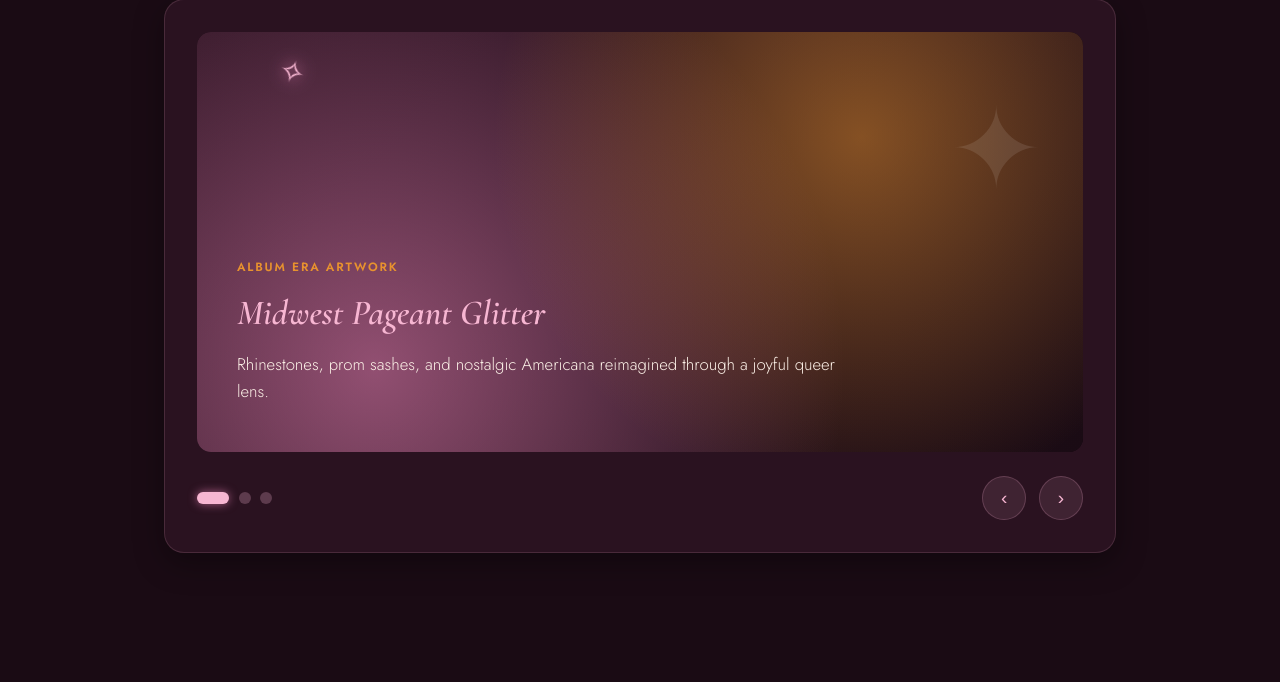
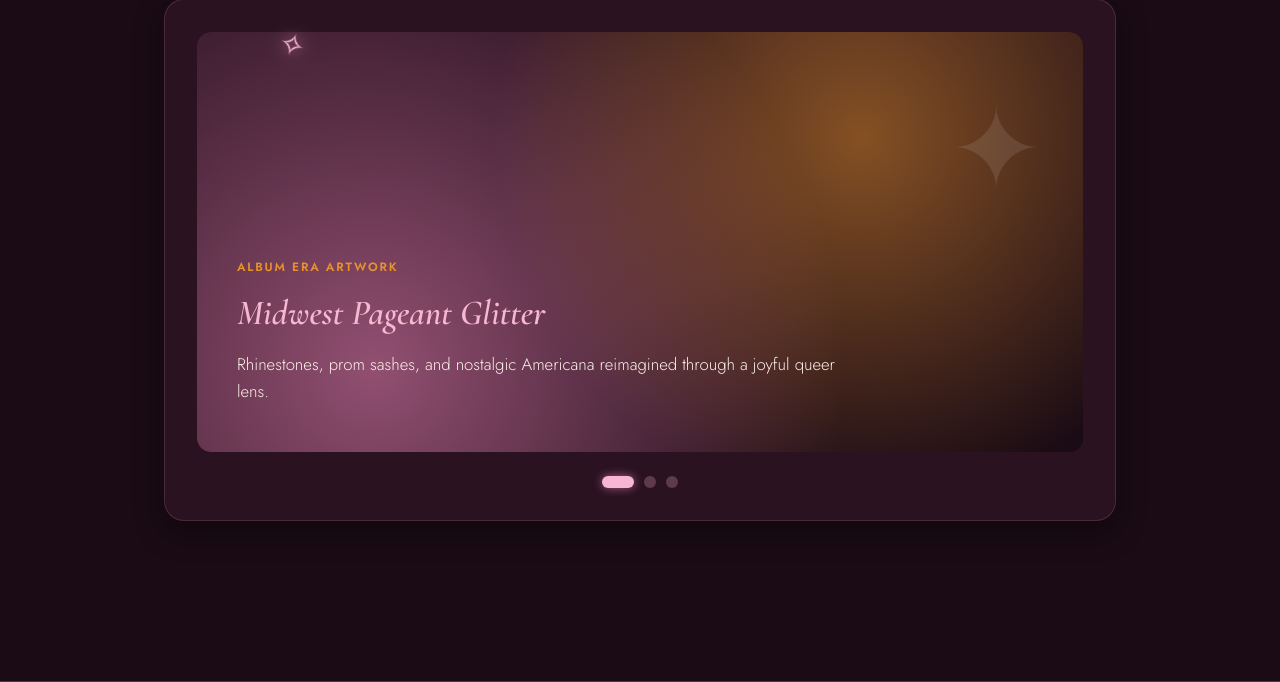
Before and after one commit to charrielmae/Lara-Proj-GWLM1-Ayuban-Bojawe-Buba, a Laravel app: page / in a window 1280 px wide. Shown: the part 3413-4095 px from the top of the page. Run offline with Laravel 12, Linux system fonts and the light colour scheme.

Commit message:
Removing next button and replacing it into directly seeing next images through pointing it with the cursor

```diff
--- a/resources/views/home.blade.php
+++ b/resources/views/home.blade.php
@@ -720,6 +720,13 @@
         border-radius: 14px;
         overflow: hidden;
         background: #11050D;
+        cursor: pointer;
+        transition: transform 0.4s ease, box-shadow 0.4s ease;
+    }
+
+    .slider-viewport:hover {
+        transform: scale(1.01);
+        box-shadow: 0 12px 35px rgba(0, 0, 0, 0.4), 0 0 30px var(--glow-color);
     }
 
     .slide {
@@ -730,7 +737,7 @@
         height: 100%;
         opacity: 0;
         visibility: hidden;
-        transition: opacity 0.6s ease, visibility 0.6s ease, transform 0.6s ease;
+        transition: opacity 0.9s cubic-bezier(0.4, 0, 0.2, 1), visibility 0.9s ease, transform 0.9s cubic-bezier(0.4, 0, 0.2, 1);
         transform: scale(0.98);
         display: flex;
         flex-direction: column;
@@ -805,35 +812,8 @@
     .slider-controls {
         display: flex;
         align-items: center;
-        justify-content: space-between;
+        justify-content: center;
         margin-top: 1.5rem;
-    }
-
-    .slider-nav-btns {
-        display: flex;
-        gap: 0.8rem;
-    }
-
-    .slider-btn {
-        width: 44px;
-        height: 44px;
-        border-radius: 50%;
-        background: rgba(247, 182, 210, 0.1);
-        border: 1px solid var(--border-color);
-        color: var(--pink);
-        font-size: 1.2rem;
-        cursor: pointer;
-        display: flex;
-        align-items: center;
-        justify-content: center;
-        transition: all 0.3s ease;
-    }
-
-    .slider-btn:hover {
-        background: var(--pink);
-        color: var(--btn-text);
-        box-shadow: 0 0 15px var(--glow-color);
-        transform: scale(1.05);
     }
 
     .slider-dots {
@@ -1126,11 +1106,6 @@
                     <span class="dot" data-index="1"></span>
                     <span class="dot" data-index="2"></span>
                 </div>
-
-                <div class="slider-nav-btns">
-                    <button class="slider-btn" id="prevSlide" aria-label="Previous Slide">‹</button>
-                    <button class="slider-btn" id="nextSlide" aria-label="Next Slide">›</button>
-                </div>
             </div>
         </div>
     </section>
@@ -1198,12 +1173,11 @@
         }
 
         // ==========================================
-        // JS REQUIREMENT 1: IMAGE & MOOD SLIDER
+        // JS REQUIREMENT 1: IMAGE & MOOD SLIDER (HOVER TRANSITION)
         // ==========================================
+        const sliderViewport = document.getElementById('imageSlider');
         const slides = document.querySelectorAll('.slide');
         const dots = document.querySelectorAll('.dot');
-        const prevBtn = document.getElementById('prevSlide');
-        const nextBtn = document.getElementById('nextSlide');
         let currentSlide = 0;
         let slideInterval;
 
@@ -1222,39 +1196,28 @@
             showSlide(nextIndex);
         }
 
-        function prevSlide() {
-            let prevIndex = (currentSlide - 1 + slides.length) % slides.length;
-            showSlide(prevIndex);
-        }
-
-        if (nextBtn && prevBtn) {
-            nextBtn.addEventListener('click', () => {
+        if (sliderViewport && slides.length > 0) {
+            // Hover trigger: automatically proceed to next image with fading transition when pointing cursor
+            sliderViewport.addEventListener('mouseenter', () => {
                 nextSlide();
-                resetAutoplay();
+                clearInterval(slideInterval);
+                slideInterval = setInterval(nextSlide, 2600);
             });
 
-            prevBtn.addEventListener('click', () => {
-                prevSlide();
-                resetAutoplay();
+            sliderViewport.addEventListener('mouseleave', () => {
+                clearInterval(slideInterval);
+                slideInterval = setInterval(nextSlide, 4500);
             });
 
             dots.forEach((dot, i) => {
                 dot.addEventListener('click', () => {
                     showSlide(i);
-                    resetAutoplay();
+                    clearInterval(slideInterval);
+                    slideInterval = setInterval(nextSlide, 4500);
                 });
             });
 
-            function startAutoplay() {
-                slideInterval = setInterval(nextSlide, 5000);
-            }
-
-            function resetAutoplay() {
-                clearInterval(slideInterval);
-                startAutoplay();
-            }
-
-            startAutoplay();
+            slideInterval = setInterval(nextSlide, 4500);
         }
     });
 </script>
```
